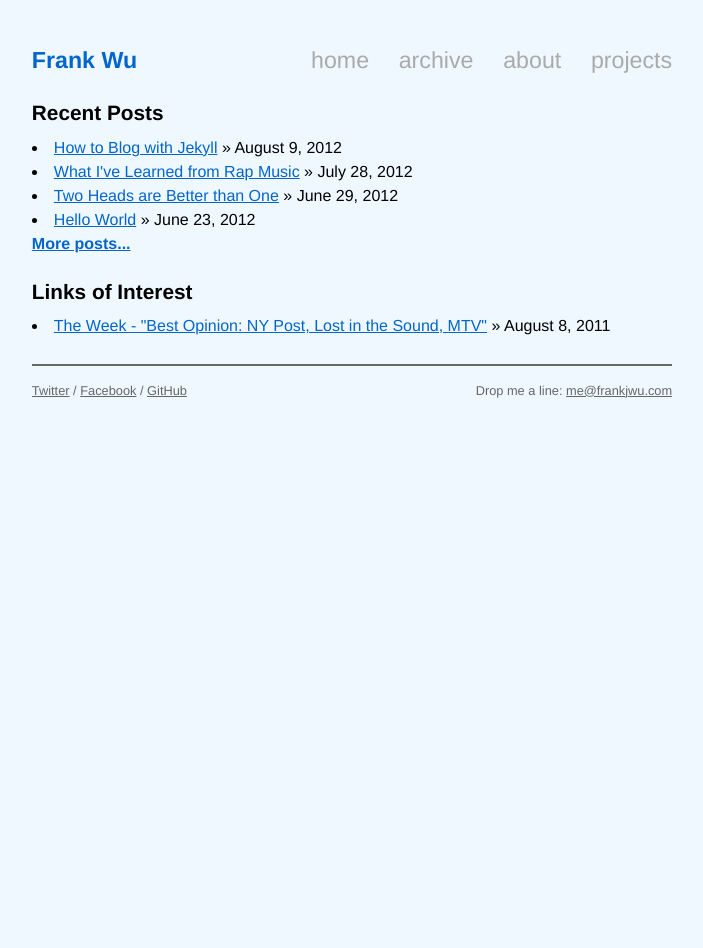
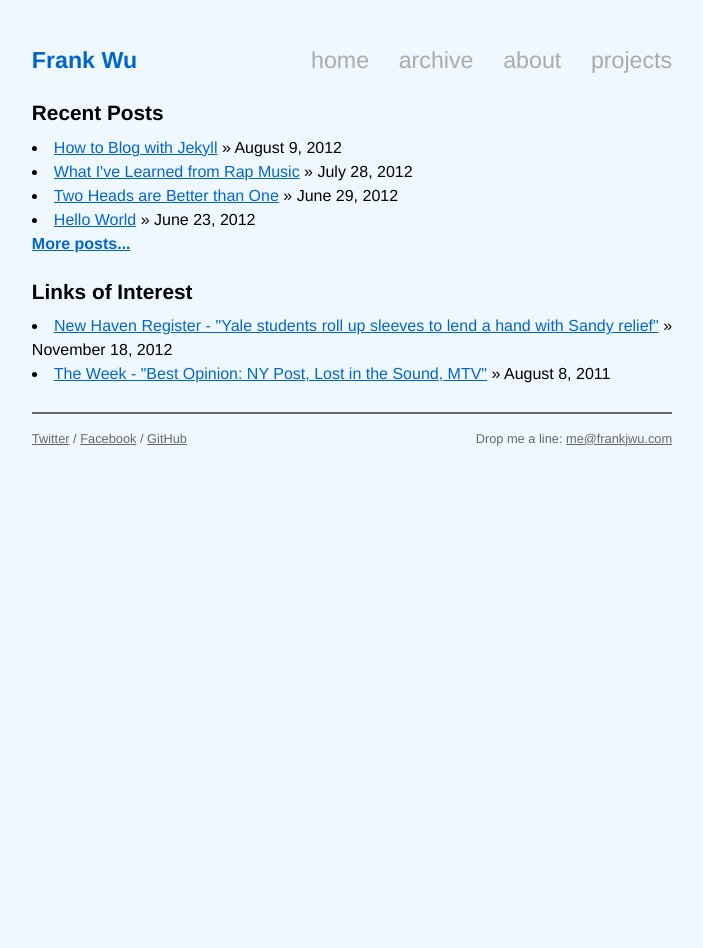
Before and after one commit to frankjwu/frankjwu.github.com, a Jekyll site: the page built from index.html, in a window 1280 px wide. Shown: the whole page, without its empty margins (288-991 px from the left). Built offline with Jekyll 4.4.1, drawn with Linux system fonts in a browser that asks for light colours; Markdown is read by kramdown in place of the engine named in the settings.

Commit message:
Updated links

```diff
--- a/index.html
+++ b/index.html
@@ -10,4 +10,5 @@ title: Frank Wu
 <div class="more"><a href="/archive/">More posts...</a></div><br />
 
 <div class="title">Links of Interest</div>
+<li><a href="http://www.nhregister.com/articles/2012/11/18/life/doc50a7b7b7ee202549893158.txt">New Haven Register - "Yale students roll up sleeves to lend a hand with Sandy relief"</a> &raquo; <span>November 18, 2012</span><br /></li>
 <li><a href="http://theweek.com/article/index/218074/watch-the-throne-is-kanye-west-and-jay-zs-new-album-worth-the-hype">The Week - "Best Opinion:  NY Post, Lost in the Sound, MTV"</a> &raquo; <span>August 8, 2011</span><br /></li>
```
